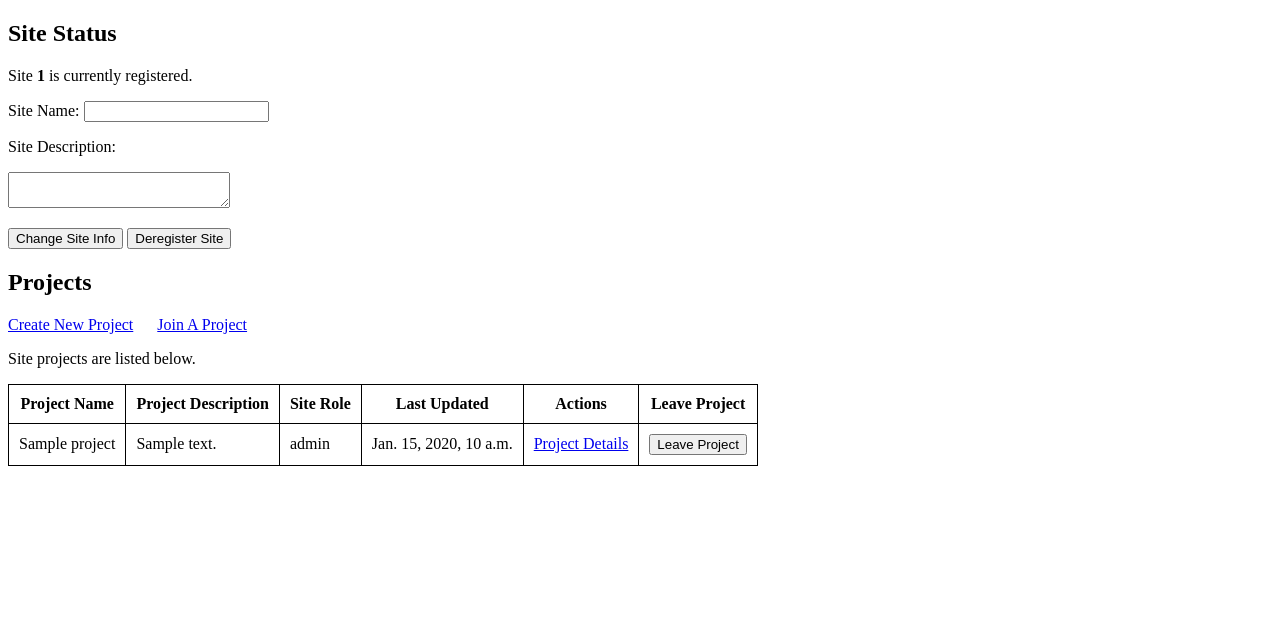
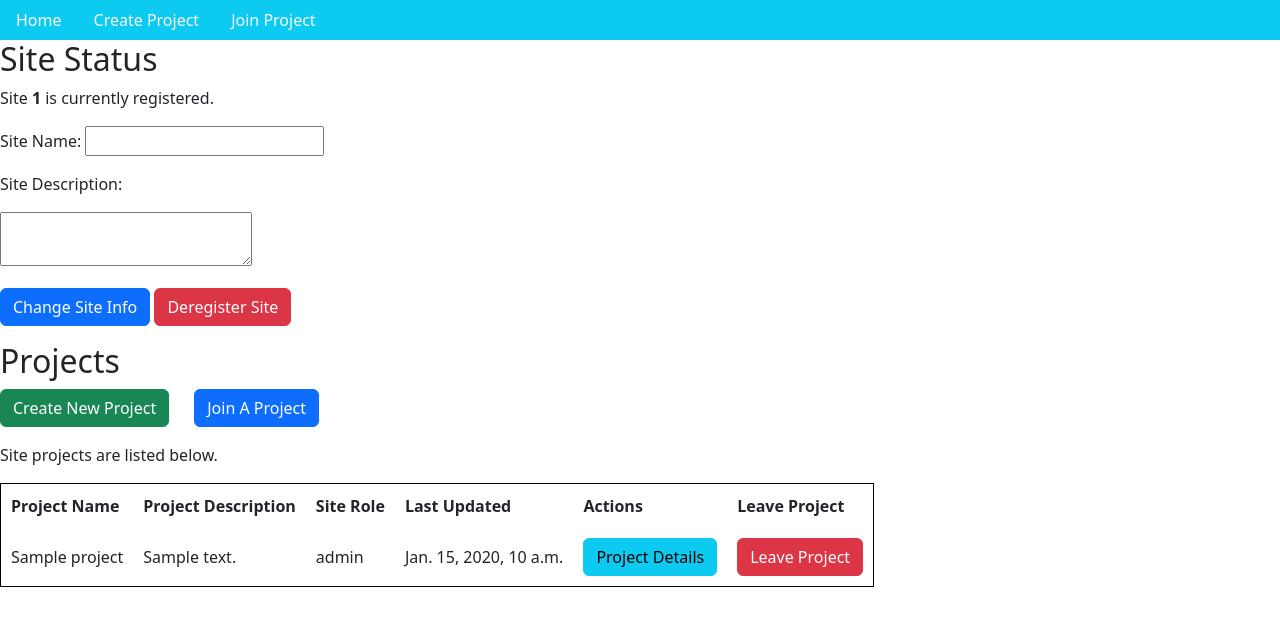
Before and after one commit to denoslab/friendlyfl-controller, a Django app: template friendlyfl/controller/templates/controller/index.html in a window 1280 px wide. Shown: the top 626 px of the page. Run offline with Django 4.2, Linux system fonts and the light colour scheme; tables that the repository leaves empty hold one stand-in row (values such as "Sample post"); the template is opened without the code that fills it: values that come from a table or form of the project are taken from there, most other values are stand-ins (such as "Sample title", 1, 10 or a date in 2020); some libraries are stand-ins or nearby versions.

Commit message:
added bootstrap 5, added setup.sh script for creating venv, and added redirect from / to controller/ (#18)

```diff
--- a/friendlyfl/controller/templates/base.html
+++ b/friendlyfl/controller/templates/base.html
@@ -1,52 +1,40 @@
+<html>
 <head>
+    {% load bootstrap5 %}
+    {% bootstrap_css %}
+    {% bootstrap_javascript %}
     <style>
-        body {
-            margin: 0;
-            padding: 0;
-            font-family: Arial, sans-serif;
-        }
-
-        nav {
-            background-color: #333;
-            color: #fff;
-            padding: 10px;
-        }
-
-        nav ul {
-            list-style-type: none;
-            margin: 0;
-            padding: 0;
-        }
-
-        nav ul li {
-            display: inline-block;
-            margin-right: 10px;
-        }
-
-        nav ul li a {
-            color: #fff;
-            text-decoration: none;
-            padding: 5px;
-        }
-
-        nav ul li a:hover {
-            background-color: #555;
+        .content {
+            margin: 0 auto;
         }
     </style>
 </head>
 <body>
-    <nav>
+    {% comment %} <nav>
         <!-- Your navbar HTML code here -->
         <ul>
             <li><a href="/controller">Controller</a></li>
             <li><a href="/controller/projects/new">Create Project</a></li>
             <li><a href="/controller/projects/join">Join Project</a></li>
         </ul>
-    </nav>
+    </nav> {% endcomment %}
+
+    <ul class="nav bg-info">
+        <li class="nav-item">
+            <a class="nav-link link-light" href="/controller">Home</a>
+          </li>
+        <li class="nav-item">
+          <a class="nav-link link-light" href="/controller/projects/new">Create Project</a>
+        </li>
+        <li class="nav-item">
+          <a class="nav-link link-light" href="/controller/projects/join">Join Project</a>
+        </li>
+      </ul>
 
     <!-- Content block to be overridden by child templates -->
-    <div id="content">
+    <div id= "content">
         {% block content %}
         {% endblock %}
     </div>
 </body>
+</html>
--- a/friendlyfl/controller/templates/controller/index.html
+++ b/friendlyfl/controller/templates/controller/index.html
@@ -12,7 +12,15 @@
         border-collapse: collapse;
       }
     </style>
+    <script>
+        function confirmSubmit() {
+            var confirmation = confirm("Are you sure you want to leave this project?");
+            return confirmation;
+        }
+    </script>
 </head>
+{% extends 'base.html' %}
+{% block content %}
     <body>
     <h2>Site Status</h2>
     {% if site_detail %}
@@ -27,20 +35,25 @@
         <p>{{ site_form.description }}</p>
         {% if site_detail %}
             <p>
-            <input type="submit" name="change_site_info" value="Change Site Info">
-            <input type="submit" name="deregister_site" value="Deregister Site">
+                <input class="btn btn-primary" type="submit" name="change_site_info" value="Change Site Info">
+                <input class="btn btn-danger" type="submit" name="deregister_site" value="Deregister Site">
             </p>
         {% else %}
-        <p><input type="submit" name="register_site" value="Register Site"></p>
+            <p><input class="btn btn-success" type="submit" name="register_site" value="Register Site"></p>
         {% endif %}
-
     </form>
 
     <h2>Projects</h2>
     <p>
-    <a href="projects/new">Create New Project</a>
+        <a href="projects/new" style = "text-decoration: None">
+            <button class="btn btn-success">Create New Project</button>
+        </a>
         &nbsp;&nbsp;&nbsp;&nbsp;
-    <a href="projects/join">Join A Project</a>
+        <a href="projects/join" style = "text-decoration: None">
+            <button class="btn btn-primary">
+            Join A Project
+            </button>
+        </a>
     </p>
 
     {% if site_detail %}
@@ -56,18 +69,19 @@
             </thead>
             <tbody>
             {% for pp in project_participants %}
-
                 <tr>
                     <td>{{ pp.project.name }}</td>
                     <td>{{ pp.project.description }}</td>
                     <td>{{ pp.role }}</td>
                     <td>{{ pp.project.updated_at }}</td>
-                <td><a href="projects/{{ pp.project.id}}/{{site_detail.id}}">Project Details</a></td>
+                    <td><a href="projects/{{ pp.project.id}}/{{site_detail.id}}">
+                        <button class="btn btn-info">Project Details</button>
+                    </a></td>
                     <td>
-                    <form action= "/controller/projects/leave/" method = "post">
+                        <form action= "/controller/projects/leave/" method = "post" onsubmit="return confirmSubmit()">
                             {% csrf_token %}
                             <input type="hidden" name="{{ project_leave_form.participant_id.name }}" value="{{ pp.id }}">
-                        <input type="submit" name="leave_project" value="Leave Project">
+                            <input class = "btn btn-danger" type="submit" name="leave_project" value="Leave Project">
                         </form>
                     </td>
                 </tr>
@@ -78,4 +92,6 @@
         <p>No projects available for a site NOT registered.</p>
     {% endif %}
     </body>
+{% endblock %}
+
 </html>
--- a/friendlyfl/controller/templates/controller/project_join.html
+++ b/friendlyfl/controller/templates/controller/project_join.html
@@ -4,6 +4,8 @@
     <meta charset="UTF-8">
     <title>Join A Project</title>
 </head>
+{% extends 'base.html' %}
+{% block content %}
 <body>
 <h1>Join A Project</h1>
 <p>Join an existing project.</p>
@@ -12,7 +14,9 @@
     <p>Project Name: {{ project_join_form.name }}</p>
     <p>Notes:</p>
     <p>{{ project_join_form.notes }}</p>
-    <p><input type="submit" name="join" value="Join Project"></p>
+    <p><input class ="btn btn-primary" type="submit" name="join" value="Join Project"></p>
 </form>
 </body>
+{% endblock %}
+
 </html>
--- a/friendlyfl/controller/templates/controller/project_new.html
+++ b/friendlyfl/controller/templates/controller/project_new.html
@@ -4,6 +4,8 @@
     <meta charset="UTF-8">
     <title>Create New Project</title>
 </head>
+{% extends 'base.html' %}
+{% block content %}
 <body>
 <h1>Create New Project</h1>
 <p>New project information.</p>
@@ -14,7 +16,8 @@
     <p>{{ project_new_form.description }}</p>
     <p>Tasks:</p>
     <p>{{ project_new_form.tasks }}</p>
-    <p><input type="submit" name="create_project" value="Create Project"></p>
+    <p><input class = "btn btn-success" type="submit" name="create_project" value="Create Project"></p>
 </form>
 </body>
+{% endblock %}
 </html>
--- a/friendlyfl/controller/templates/controller/run_detail.html
+++ b/friendlyfl/controller/templates/controller/run_detail.html
@@ -42,8 +42,9 @@
         }
     </style>
 </head>
+{% extends 'base.html' %}
+{% block content %}
 <body>
-
 <h2>Site Run Detail</h2>
 {% for run in runs %}
     {% if run %}
@@ -67,4 +68,5 @@
     {% endif %}
 {% endfor %}
 </body>
+{% endblock %}
 </html>
--- a/friendlyfl/settings.py
+++ b/friendlyfl/settings.py
@@ -39,6 +39,7 @@ INSTALLED_APPS = [
     'django.contrib.messages',
     'django.contrib.staticfiles',
     'friendlyfl.controller',
+    'bootstrap5',
 ]
 
 MIDDLEWARE = [
--- a/friendlyfl/urls.py
+++ b/friendlyfl/urls.py
@@ -16,9 +16,14 @@ Including another URLconf
 """
 from django.contrib import admin
 from django.urls import include, path
+from django.shortcuts import redirect
 
+def redirect_to_new_url(request):
+    new_url = 'controller/'  # Replace with the actual new URL
+    return redirect(new_url)
 
 urlpatterns = [
+    path('', redirect_to_new_url),
     path('controller/', include('friendlyfl.controller.urls')),
     # path('admin/', admin.site.urls),
 ]
```
Also changed, not shown: friendlyfl/controller/templates/controller/project_detail.html (+10 -15 lines), friendlyfl/controller/views.py (+14 -23 lines), 2 other files. Lines whose indentation alone changed are shown as unchanged.
